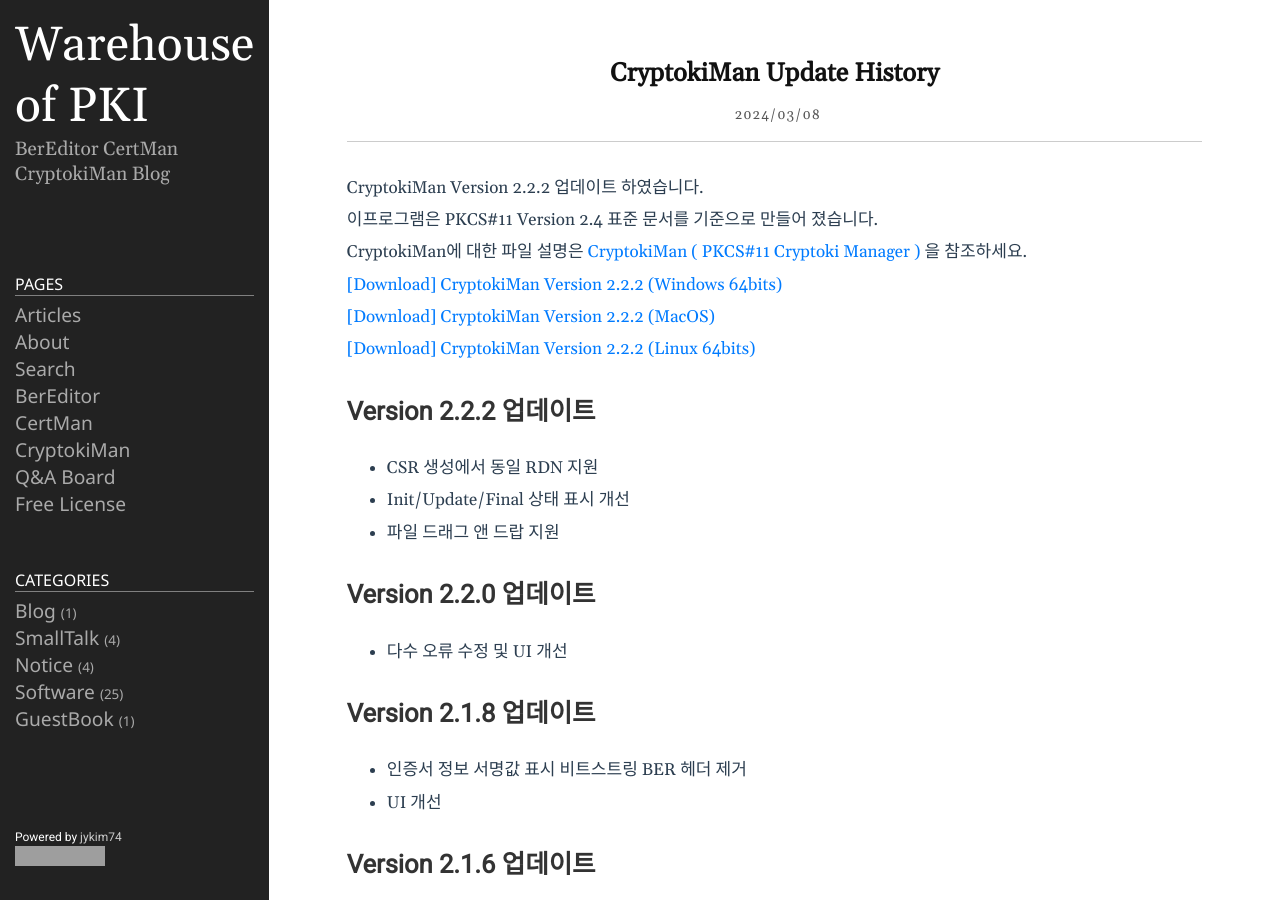
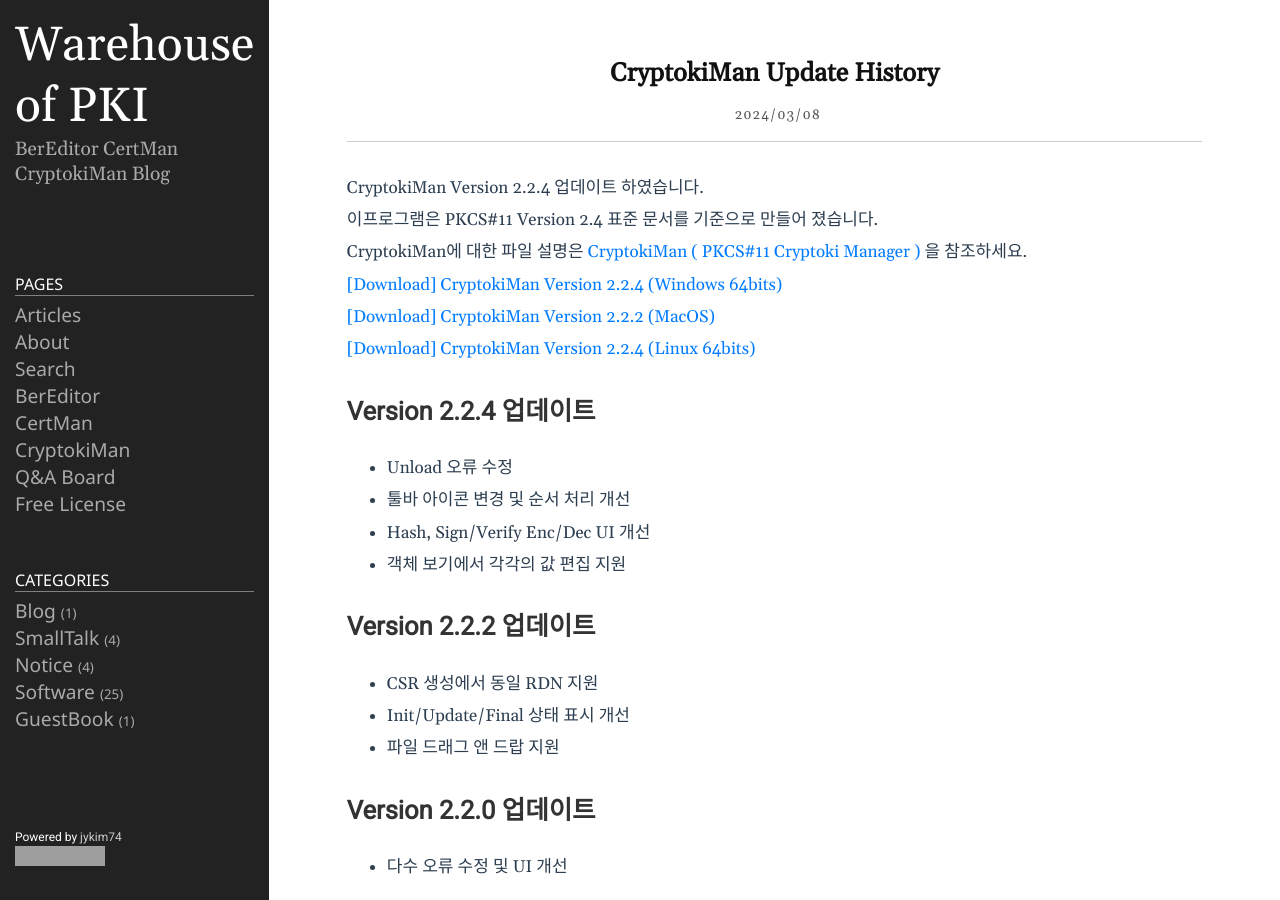
Before and after one commit to jykim74/jykim74.github.io, a Jekyll site: the page built from _posts/2024-03-08-CryptokiUpdate.md, in a window 1280 px wide and 900 px high. Built offline with Jekyll 4.4.1, drawn with Linux system fonts in a browser that asks for light colours; nearby versions of some CDN libraries; comment, search, counter and statistics services are not loaded; grey boxes are pictures that could not be loaded.

Commit message:
CryptokiMan Version 2.2.4 msi zip 적용

```diff
--- a/_posts/2023-04-13-CryptokiMan.markdown
+++ b/_posts/2023-04-13-CryptokiMan.markdown
@@ -10,11 +10,11 @@
 Actually, the module test was done with the library downloaded from https://www.opendnssec.org/softhsm/.
 This is a program I made personally, so if you have any questions or bugs, use [Google Groups]( https://groups.google.com/g/cryptokiman, "Google Groups" )
 
-[[Download] CryptokiMan Version 2.2.2 (Win64)](https://jykim74.github.io/msi/CryptokiMan-enV222.msi "CryptokiMan")
+[[Download] CryptokiMan Version 2.2.4 (Win64)](https://jykim74.github.io/msi/CryptokiMan-enV224.msi "CryptokiMan")
 
 [[Download] CryptokiMan Version 2.2.2 (MacOS)](https://jykim74.github.io/dmg/CryptokiManV222.dmg, "CryptokiMan")
 
-[[Download] CryptokiMan Version 2.2.2 (Linux64)](https://jykim74.github.io/zip/CryptokiManV222.zip, "CryptokiMan")
+[[Download] CryptokiMan Version 2.2.4 (Linux64)](https://jykim74.github.io/zip/CryptokiManV224.zip, "CryptokiMan")
 
 If you would like to receive a license, simply write a request in [Free License Request](https::/jykim7.mycafe24.com/user_reg.php) and you can receive a trial (30-day) license.
 Of course, you can apply for a license multiple times.
--- a/_posts/2024-03-08-CryptokiUpdate.md
+++ b/_posts/2024-03-08-CryptokiUpdate.md
@@ -4,16 +4,21 @@
 tags: [Cryptoki, CryptokiMan, ECDSA, HSM, PKCS#11, PKI, RSA]
 category: Software
 ---
-CryptokiMan Version 2.2.2 업데이트 하였습니다.
+CryptokiMan Version 2.2.4 업데이트 하였습니다.
 이프로그램은 PKCS#11 Version 2.4 표준 문서를 기준으로 만들어 졌습니다.
 CryptokiMan에 대한 파일 설명은 [CryptokiMan ( PKCS#11 Cryptoki Manager )](https://jykim74.tistory.com/38) 을 참조하세요.
 
-[\[Download\] CryptokiMan Version 2.2.2 (Windows 64bits)](https://jykim74.github.io/msi/CryptokiMan-enV222.msi)
+[\[Download\] CryptokiMan Version 2.2.4 (Windows 64bits)](https://jykim74.github.io/msi/CryptokiMan-enV224.msi)
 
 [\[Download\] CryptokiMan Version 2.2.2 (MacOS)](https://jykim74.github.io/dmg/CryptokiManV222.dmg)
 
-[\[Download\] CryptokiMan Version 2.2.2 (Linux 64bits)](https://jykim74.github.io/zip/CryptokiManV222.zip)
+[\[Download\] CryptokiMan Version 2.2.4 (Linux 64bits)](https://jykim74.github.io/zip/CryptokiManV224.zip)
 
+## Version 2.2.4 업데이트
+- Unload 오류 수정
+- 툴바 아이콘 변경 및 순서 처리 개선
+- Hash, Sign/Verify Enc/Dec UI 개선
+- 객체 보기에서 각각의 값 편집 지원
 
 ## Version 2.2.2 업데이트
 - CSR 생성에서 동일 RDN 지원
--- a/appcast/cryptokiman_appcast_win.xml
+++ b/appcast/cryptokiman_appcast_win.xml
@@ -5,9 +5,9 @@
 		<description>Feed for CryptokiMan updates</description>
 		<language>en</language>
 		<item>
-			<title>Version 2.2.2</title>
+			<title>Version 2.2.4</title>
 			<sparkle:releaseNotesLink>https://jykim74.github.io/software/2024/03/08/CryptokiUpdate.html</sparkle:releaseNotesLink>
-			<enclosure url="https://jykim74.github.io/msi/CryptokiMan-enV222.msi" sparkle:version="2.2.2" length="0" type="application/octet-stream"/>
+			<enclosure url="https://jykim74.github.io/msi/CryptokiMan-enV224.msi" sparkle:version="2.2.4" length="0" type="application/octet-stream"/>
 		</item>
 	</channel>
 </rss>
--- a/appcast/cryptokiman_appcast_win_ko.xml
+++ b/appcast/cryptokiman_appcast_win_ko.xml
@@ -5,9 +5,9 @@
 		<description>Feed for CryptokiMan updates</description>
 		<language>en</language>
 		<item>
-			<title>Version 2.2.2</title>
+			<title>Version 2.2.4</title>
 			<sparkle:releaseNotesLink>https://jykim74.github.io/software/2024/03/08/CryptokiUpdate.html</sparkle:releaseNotesLink>
-			<enclosure url="https://jykim74.github.io/msi/CryptokiMan-enV222.msi" sparkle:version="2.2.2" length="0" type="application/octet-stream"/>
+			<enclosure url="https://jykim74.github.io/msi/CryptokiMan-enV224.msi" sparkle:version="2.2.4" length="0" type="application/octet-stream"/>
 		</item>
 	</channel>
 </rss>
```
